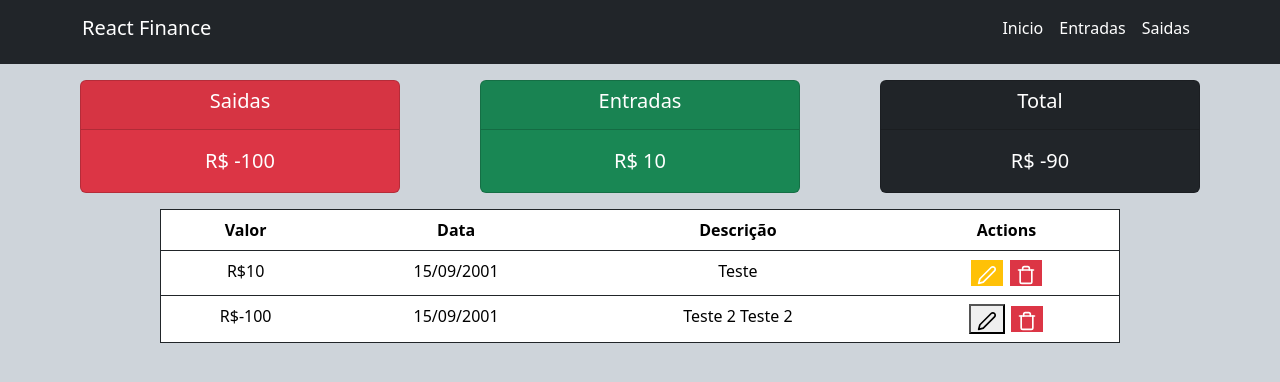
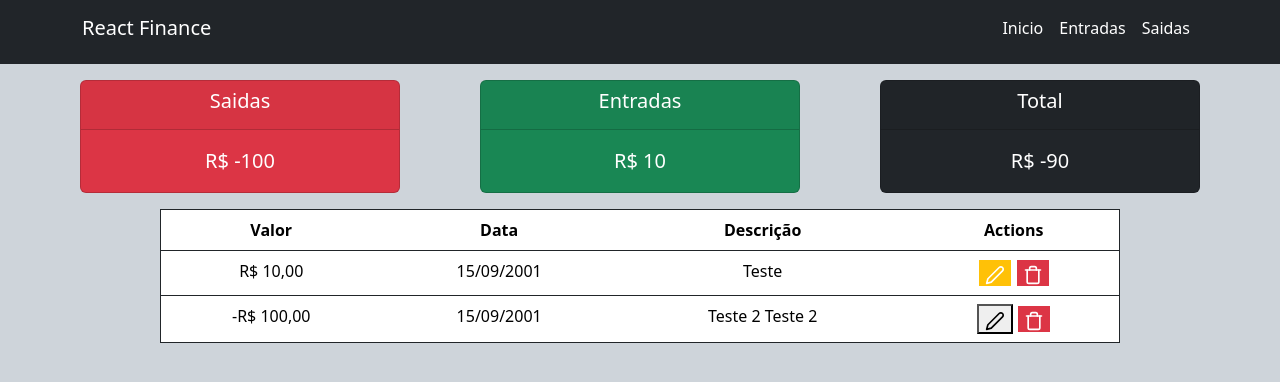
Before and after one commit to joaov1ct0r/react-finance, a React (Vite) app: page / in a window 1280 px wide. Shown: the top 382 px of the page. Built offline with nearby package versions, Linux system fonts and the light colour scheme.

Commit message:
feat: formatacao para currency adicionado a list

```diff
--- a/src/components/List.tsx
+++ b/src/components/List.tsx
@@ -27,7 +27,14 @@ export default function List(): JSX.Element {
         {finances.map((finance: Finance) => {
           return finance.type === "negative" ? (
             <tr className="text-center text-danger" key={finance.id}>
-              <td>R${finance.value}</td>
+              <td>
+                {new Intl.NumberFormat("pt-BR", {
+                  style: "currency",
+                  currency: "BRL",
+                  minimumFractionDigits: 2,
+                  maximumFractionDigits: 2,
+                }).format(finance.value)}
+              </td>
               <td>{finance.date}</td>
               <td>{finance.description}</td>
               <td>
@@ -49,7 +56,14 @@ export default function List(): JSX.Element {
             </tr>
           ) : (
             <tr className="text-center text-success" key={finance.id}>
-              <td>R${finance.value}</td>
+              <td>
+                {new Intl.NumberFormat("pt-BR", {
+                  style: "currency",
+                  currency: "BRL",
+                  minimumFractionDigits: 2,
+                  maximumFractionDigits: 2,
+                }).format(finance.value)}
+              </td>
               <td>{finance.date}</td>
               <td>{finance.description}</td>
               <td>
```
